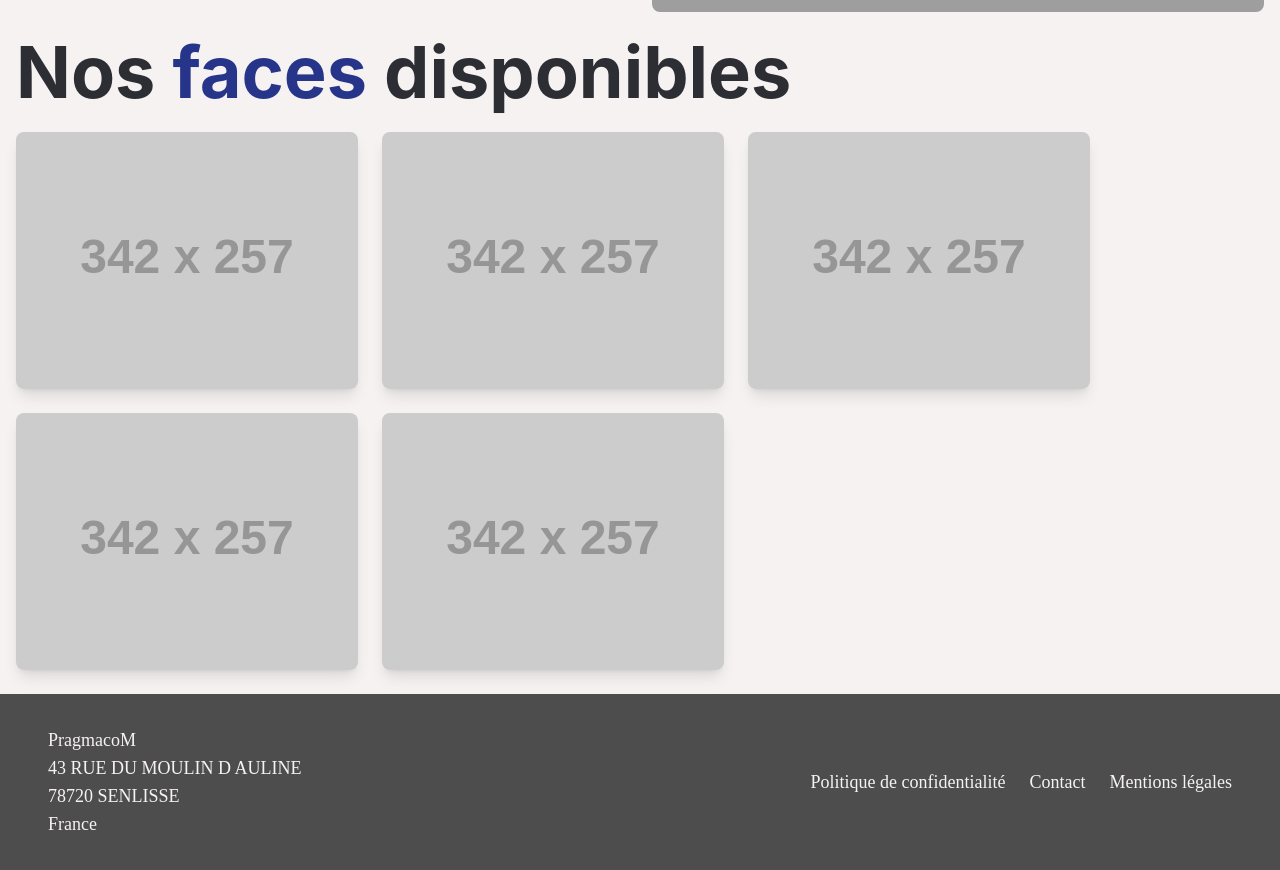
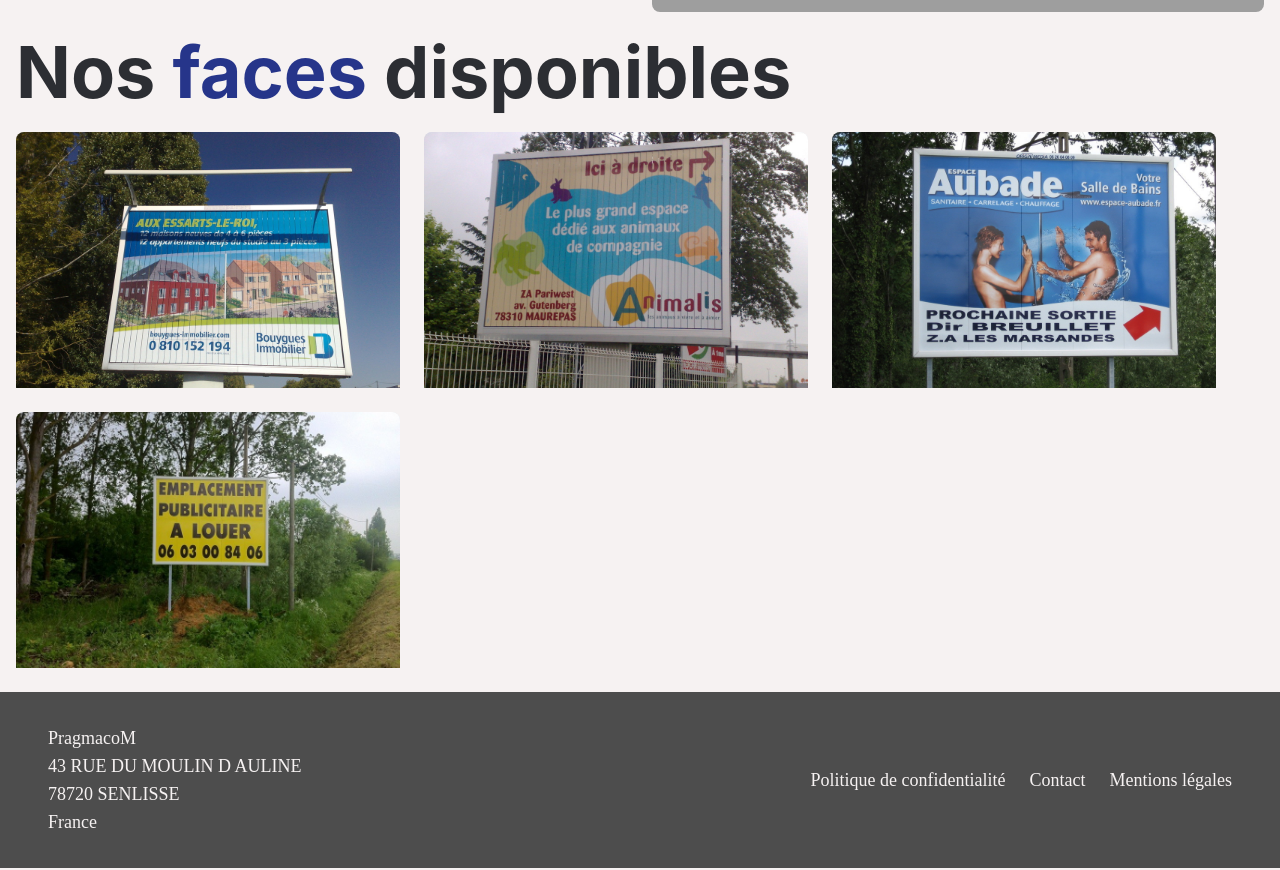
Before and after one commit to otarie-aveugle/PragmacoM, a Vue app: page / in a window 1280 px wide. Shown: the part 720-1590 px from the top of the page. Built offline with nearby package versions, Linux system fonts and the light colour scheme; grey boxes are pictures that could not be loaded.

Commit message:
update HomePage PanelsFaces

```diff
--- a/src/views/HomePage.vue
+++ b/src/views/HomePage.vue
@@ -5,22 +5,35 @@ export default {
     return {
       currentSlide: 0,
       slides: [
-        { image: "https://img.daisyui.com/images/stock/photo-1625726411847-8cbb60cc71e6.webp" },
-        { image: "https://img.daisyui.com/images/stock/photo-1609621838510-5ad474b7d25d.webp" },
-        { image: "https://img.daisyui.com/images/stock/photo-1414694762283-acccc27bca85.webp" },
-        { image: "https://img.daisyui.com/images/stock/photo-1665553365602-b2fb8e5d1707.webp" },
+        {
+          image:
+            'https://img.daisyui.com/images/stock/photo-1625726411847-8cbb60cc71e6.webp',
+        },
+        {
+          image:
+            'https://img.daisyui.com/images/stock/photo-1609621838510-5ad474b7d25d.webp',
+        },
+        {
+          image:
+            'https://img.daisyui.com/images/stock/photo-1414694762283-acccc27bca85.webp',
+        },
+        {
+          image:
+            'https://img.daisyui.com/images/stock/photo-1665553365602-b2fb8e5d1707.webp',
+        },
       ],
-    };
+    }
   },
   methods: {
     nextSlide() {
-      this.currentSlide = (this.currentSlide + 1) % this.slides.length;
+      this.currentSlide = (this.currentSlide + 1) % this.slides.length
     },
     prevSlide() {
-      this.currentSlide = (this.currentSlide - 1 + this.slides.length) % this.slides.length;
+      this.currentSlide =
+        (this.currentSlide - 1 + this.slides.length) % this.slides.length
     },
   },
-};
+}
 </script>
 
 <template>
@@ -73,17 +86,28 @@ export default {
       </div>
       <!-- carousel -->
       <div class="flex justify-center items-center w-full md:w-1/2">
-        <div class="carousel w-full h-auto md:h-[400px] lg:h-[600px] rounded-lg overflow-hidden">
-          <div v-for="(slide, index) in slides" :key="index" class="carousel-item relative w-full h-full" :class="{ 'hidden': currentSlide !== index, 'flex': currentSlide === index }">
+        <div
+          class="carousel w-full h-auto md:h-[400px] lg:h-[600px] rounded-lg overflow-hidden"
+        >
+          <div
+            v-for="(slide, index) in slides"
+            :key="index"
+            class="carousel-item relative w-full h-full"
+            :class="{
+              hidden: currentSlide !== index,
+              flex: currentSlide === index,
+            }"
+          >
             <img :src="slide.image" class="w-full h-full object-cover" />
-            <div class="absolute left-5 right-5 top-1/2 flex -translate-y-1/2 transform justify-between">
+            <div
+              class="absolute left-5 right-5 top-1/2 flex -translate-y-1/2 transform justify-between"
+            >
               <button @click="prevSlide" class="btn btn-circle">❮</button>
               <button @click="nextSlide" class="btn btn-circle">❯</button>
             </div>
           </div>
         </div>
       </div>
-
     </div>
 
     <!-- faces disponibles -->
@@ -96,31 +120,42 @@ export default {
       <div
         class="flex flex-row flex-wrap gap-6 justify-center md:justify-start"
       >
+        <figure
+          class="w-96 h-64 flex items-center justify-center bg-gray-200 rounded-t-lg"
+        >
           <img
-          src="https://via.placeholder.com/342x257"
-          alt="Image 1"
-          class="h-[150px] w-[200px] object-cover rounded-lg shadow-lg sm:h-[200px] sm:w-[300px] md:h-[257px] md:w-[342px]"
+            src="../assets/images/Panneau1.jpg"
+            alt="panel"
+            class="w-full h-full object-cover rounded-t-lg"
           />
+        </figure>
+        <figure
+          class="w-96 h-64 flex items-center justify-center bg-gray-200 rounded-t-lg"
+        >
           <img
-          src="https://via.placeholder.com/342x257"
-          alt="Image 2"
-          class="h-[150px] w-[200px] object-cover rounded-lg shadow-lg sm:h-[200px] sm:w-[300px] md:h-[257px] md:w-[342px]"
+            src="../assets/images/Panneau2.jpg"
+            alt="panel"
+            class="w-full h-full object-cover rounded-t-lg"
           />
+        </figure>
+        <figure
+          class="w-96 h-64 flex items-center justify-center bg-gray-200 rounded-t-lg"
+        >
           <img
-          src="https://via.placeholder.com/342x257"
-          alt="Image 3"
-          class="h-[150px] w-[200px] object-cover rounded-lg shadow-lg sm:h-[200px] sm:w-[300px] md:h-[257px] md:w-[342px]"
+            src="../assets/images/Panneau3.jpg"
+            alt="panel"
+            class="w-full h-full object-cover rounded-t-lg"
           />
+        </figure>
+        <figure
+          class="w-96 h-64 flex items-center justify-center bg-gray-200 rounded-t-lg"
+        >
           <img
-          src="https://via.placeholder.com/342x257"
-          alt="Image 4"
-          class="h-[150px] w-[200px] object-cover rounded-lg shadow-lg sm:h-[200px] sm:w-[300px] md:h-[257px] md:w-[342px]"
+            src="../assets/images/Panneau4.jpg"
+            alt="panel"
+            class="w-full h-full object-cover rounded-t-lg"
           />
-        <img
-          src="https://via.placeholder.com/342x257"
-          alt="Image 5"
-          class="h-[150px] w-[200px] object-cover rounded-lg shadow-lg sm:h-[200px] sm:w-[300px] md:h-[257px] md:w-[342px]"
-        />
+        </figure>
       </div>
     </div>
   </div>
```
Lines whose indentation alone changed are shown as unchanged.
